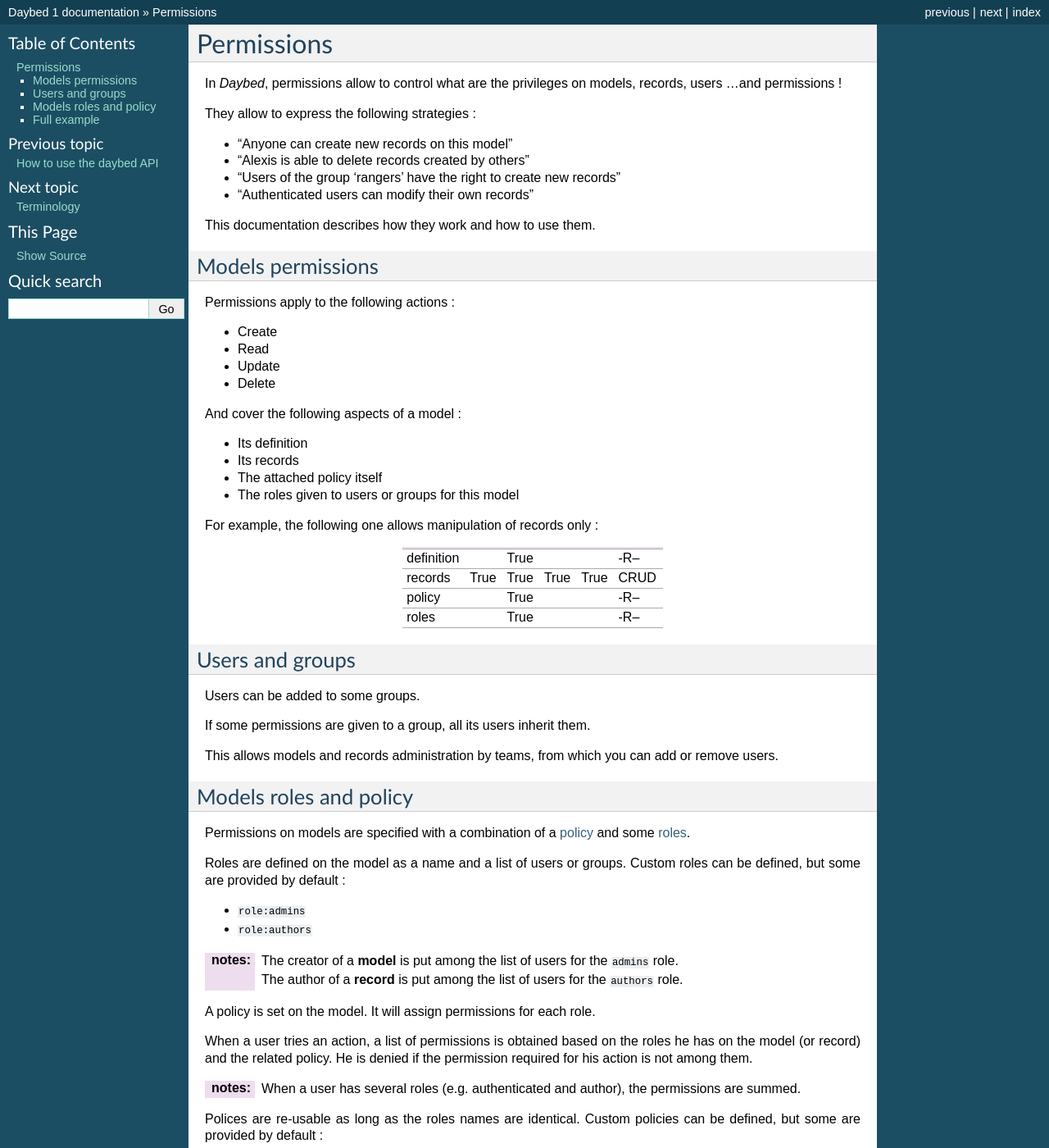
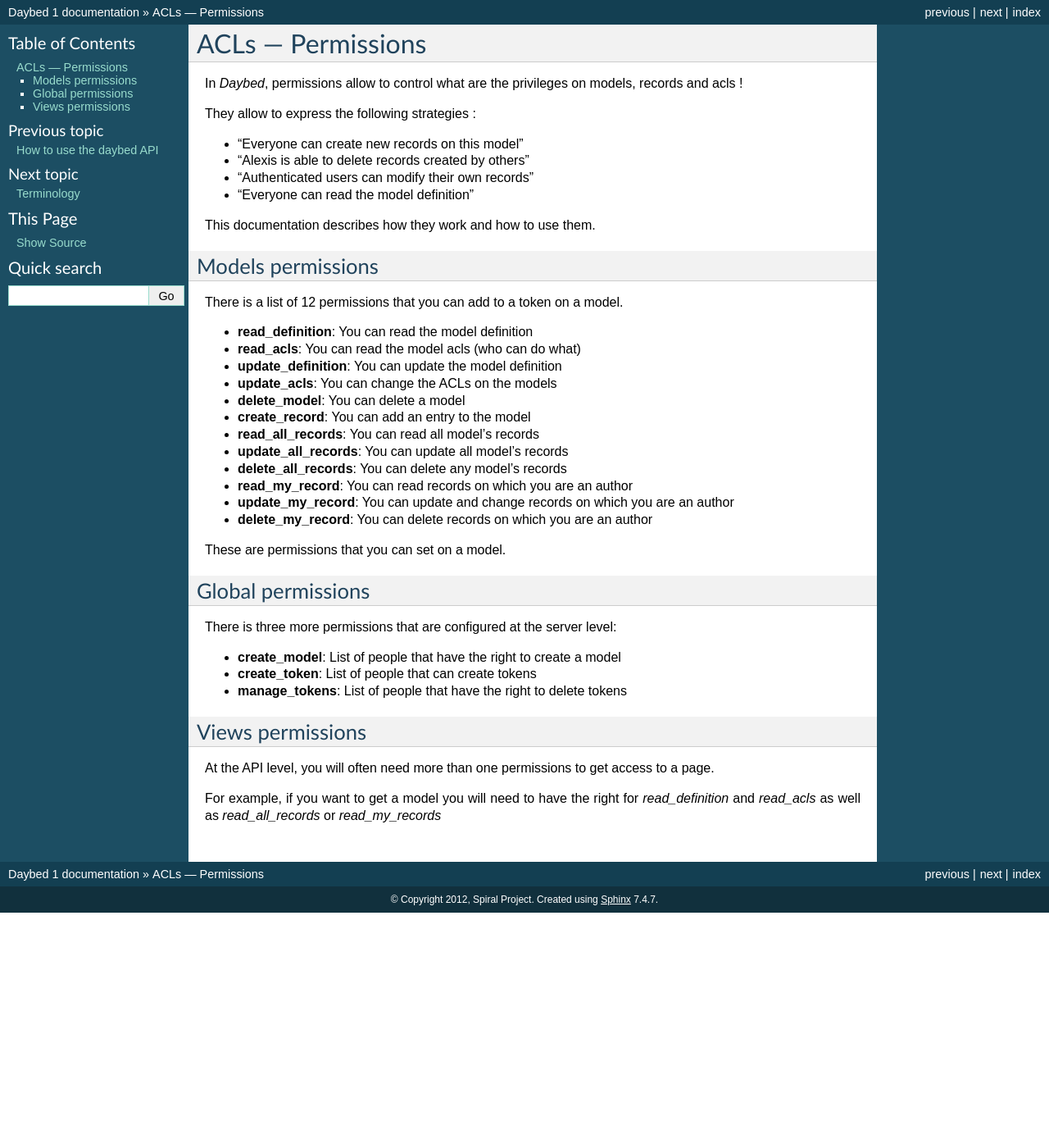
Before and after one commit to spiral-project/daybed, a Sphinx documentation site: the page built from docs/source/permissions.rst, in a window 1280 px wide and 1400 px high. Shown: the whole window at 82% size. Built offline with Sphinx 7.4.7, drawn with Linux system fonts in a browser that asks for light colours; some of the changed text lies outside the part shown.

Commit message:
Differenciate 401 Unauthorized from 403 Forbidden, get_records wrt read_my_record or read_all_records

```diff
--- a/daybed/__init__.py
+++ b/daybed/__init__.py
@@ -26,7 +26,7 @@
 from daybed.acl import (
     RootFactory, DaybedAuthorizationPolicy, check_api_token,
 )
-from daybed.views.errors import unauthorized_view
+from daybed.views.errors import forbidden_view
 from daybed.renderers import GeoJSON
 from daybed.backends.exceptions import TokenNotFound
 
@@ -71,7 +71,7 @@
     authn_policy = MultiAuthenticationPolicy(policies)
 
     # Unauthorized view
-    config.add_forbidden_view(unauthorized_view)
+    config.add_forbidden_view(forbidden_view)
 
     # Authorization policy
     authz_policy = DaybedAuthorizationPolicy(
--- a/docs/source/permissions.rst
+++ b/docs/source/permissions.rst
@@ -1,211 +1,57 @@
-Permissions
-###########
+ACLs — Permissions
+##################
 
 In *Daybed*, permissions allow to control what are the privileges on
-models, records, users ...and permissions !
+models, records and acls !
 
 They allow to express the following strategies :
 
-- "Anyone can create new records on this model"
+- "Everyone can create new records on this model"
 - "Alexis is able to delete records created by others"
-- "Users of the group 'rangers' have the right to create new records"
 - "Authenticated users can modify their own records"
+- "Everyone can read the model definition"
 
 This documentation describes how they work and how to use them.
+
 
 Models permissions
 ==================
 
-Permissions apply to the following actions :
+There is a list of 12 permissions that you can add to a token on a
+model.
 
-* Create
-* Read
-* Update
-* Delete
+- **read_definition**: You can read the model definition
+- **read_acls**: You can read the model acls (who can do what)
+- **update_definition**: You can update the model definition
+- **update_acls**: You can change the ACLs on the models
+- **delete_model**: You can delete a model
+- **create_record**: You can add an entry to the model
+- **read_all_records**: You can read all model's records
+- **update_all_records**: You can update all model's records
+- **delete_all_records**: You can delete any model's records
+- **read_my_record**: You can read records on which you are an author
+- **update_my_record**: You can update and change records on which you are an author
+- **delete_my_record**: You can delete records on which you are an author
 
-And cover the following aspects of a model :
-
-* Its definition
-* Its records
-* The attached policy itself
-* The roles given to users or groups for this model
-
-For example, the following one allows manipulation
-of records only :
-
-==========  ======  ====  ======  ======  ============
-            Create  Read  Update  Delete  *(Shortcut)*
-==========  ======  ====  ======  ======  ============
-definition          True                  -R--
-records     True    True  True    True    CRUD
-policy              True                  -R--
-roles               True                  -R--
-==========  ======  ====  ======  ======  ============
+These are permissions that you can set on a model.
 
 
-Users and groups
-================
+Global permissions
+==================
 
-Users can be added to some groups.
+There is three more permissions that are configured at the server level:
 
-If some permissions are given to a group, all its users inherit them.
-
-This allows models and records administration by teams, from which you can add or
-remove users.
+- **create_model**: List of people that have the right to create a model
+- **create_token**: List of people that can create tokens
+- **manage_tokens**: List of people that have the right to delete tokens
 
 
-Models roles and policy
-=======================
+Views permissions
+=================
 
-Permissions on models are specified with a combination
-of a :term:`policy` and some :term:`roles`.
+At the API level, you will often need more than one permissions to get
+access to a page.
 
-Roles are defined on the model as a name and a list of users or groups.
-Custom roles can be defined, but some are provided by default :
-
-* ``role:admins``
-* ``role:authors``
-
-:notes:
-
-    The creator of a **model** is put among the list of users for the ``admins`` role.
-
-    The author of a **record** is put among the list of users for the ``authors`` role.
-
-
-A policy is set on the model. It will assign permissions for each role.
-
-When a user tries an action, a list of permissions is obtained based on the roles he
-has on the model (or record) and the related policy.
-He is denied if the permission required for his action is not among them.
-
-:notes:
-
-    When a user has several roles (e.g. authenticated and author), the permissions
-    are summed.
-
-
-Polices are re-usable as long as the roles names are identical.
-Custom policies can be defined, but some are provided by default :
-
-* ``anonymous``
-* ``read-only``
-* ``admin-only``
-
-==============  ==========  ===========  ============  ============  ====================  ===============
-Policy          Scope       role:admins  group:admins  role:authors  system.Authenticated  system.Everyone
-==============  ==========  ===========  ============  ============  ====================  ===============
-**anonymous**   definition                                                                 CRUD
-|               records                                                                    CRUD
-|               policy                                                                     CRUD
-|               roles                                                                      CRUD
---------------  ----------  -----------  ------------  ------------  --------------------  ---------------
-**read-only**   definition  CRUD                                                           -R--
-|               records     CRUD                       --UD          C---                  -R--
-|               policy      CRUD                                     -R--
-|               roles       CRUD                                     -R--
---------------  ----------  -----------  ------------  ------------  --------------------  ---------------
-**admin-only**  definition  CRUD         CRUD                                              -R--
-|               records     CRUD         CRUD          CRUD
-|               policy      CRUD         CRUD
-|               roles       CRUD         CRUD
-==============  ==========  ===========  ============  ============  ====================  ===============
-
-The ``read-only`` can be explicited like this :
-
-    Everybody can read anything but only authenticated users can create
-    new records and only authors can update their records.
-
-
-:notes:
-
-    If not specified, the policy defined in the ``daybed.default_policy`` setting is attached
-    to the model (``read-only`` by default).
-
-
-Full example
-============
-
-Let say the user John try to edit the following record:
-
-.. code-block:: json
-
-    {
-        'type': 'data',
-        'authors': ['john'],
-        'model_id': 'todo',
-        'data': {"item": "finish the documentation", "status": "todo"}
-    }
-
-Of the following model:
-
-.. code-block::
-
-    {
-        "type": "definition",
-        "_id": "todo",
-        "definition": {
-            "title": "todo",
-            "description": "A list of my stuff to do",
-            "fields": [
-                {
-                    "name": "item",
-                    "type": "string",
-                    "label": "The item"
-                },
-                {
-                    "name": "status",
-                    "type": "enum",
-                    "choices": [
-                        "done",
-                        "todo"
-                    ],
-                    "label": "is it done or not"
-                }
-            ]
-        },
-        "roles": {
-            "admins": ["group:admins", "Mike"]
-        },
-        "policy": "read-only"
-    }
-
-If `john` tries to modify this record, *Daybed* will internally consider him with the following roles ::
-
-    ["system.Authenticated", "system.Everyone", "role:authors"]
-
-And the permissions set, obtained as the union of these from the policy ``read-only`` are :
-
-==========  ========
-            Obtained
-==========  ========
-definition  -R--
-records     CRUD
-policy      -R--
-roles       -R--
-==========  ========
-
-Since he has update (U) for ``records``, John will be able to modify its record.
-
-Now, if Dan wants to modify the same records he will be considered as ::
-
-    ["system.Authenticated", "system.Everyone"]
-
-And just obtain those permissions :
-
-==========  ========
-            Obtained
-==========  ========
-definition  -R--
-records     CR--
-policy      -R--
-roles       -R--
-==========  ========
-
-Hence, he will not have the permission to modify it.
-
-Alexis is in the `admins` group, which is given `admins` role on
-this model. If he tries to modify the record, he will obtain full permissions.
-
-If Mike tries to modify it, because is listed in the `admins` role on
-this model, will get full permissions too.
+For example, if you want to get a model you will need to have the
+right for `read_definition` and `read_acls` as well as
+`read_all_records` or `read_my_records`
```
Also changed, not shown: 9 other files.
